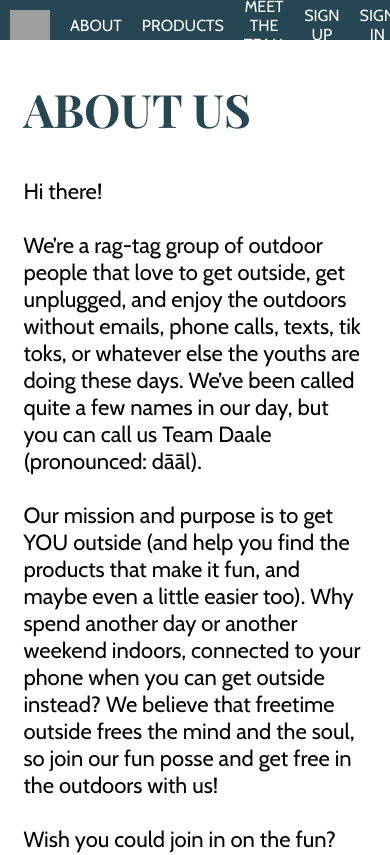
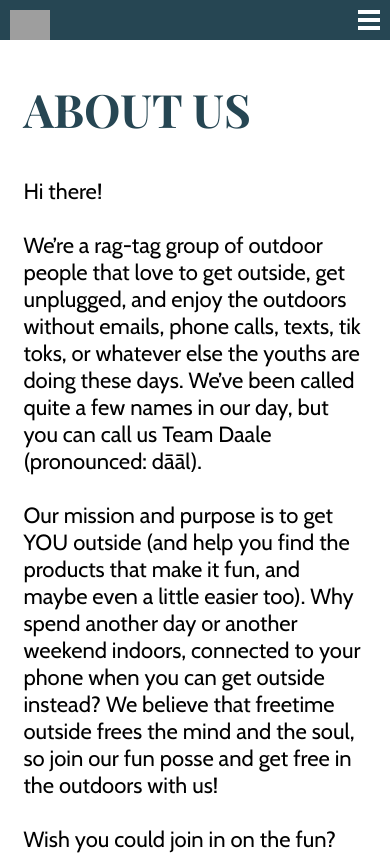
Before and after one commit to anelisekathryn/EverFree-Outdoors, a React (Create React App) app in the folder client/: page /about in a window 390 px wide. Shown: the top 855 px of the page. Built offline with nearby package versions, Linux system fonts and the light colour scheme; grey boxes are pictures that could not be loaded; a web font is replaced by a local one.

Commit message:
adds working burger menu at 870 breakpoint

```diff
--- a/client/src/components/Nav/Nav.css
+++ b/client/src/components/Nav/Nav.css
@@ -107,8 +107,52 @@
   }
 }
 
+.bm-burger-button {
+  position: fixed;
+  width: 22px;
+  height: 20px;
+  right: 10px;
+  top: 10px;
+}
+
+.bm-burger-bars {
+  background: white;
+}
+
+.bm-cross-button {
+  height: 24px;
+  width: 24px;
+  left: 165px;
+}
+
+.bm-cross {
+  background: white;
+}
+
+.bm-menu-wrap {
+  position: fixed;
+  height: 100%;
+}
+
+.bm-menu {
+  background: #264653;
+  padding: 2em 1em 0;
+  font-size: 1em;
+  width: 200px;
+  font-weight: 500;
+}
+
+.bm-menu a {
+  text-decoration: none;
+  color: white
+}
+
+.bm-menu .link-welcome {
+  color: white
+}
+
 @media (max-width: 870px) {
-  .nav.links {
+  .nav .links {
     display: none;
   }
   .nav-home .links {
```
